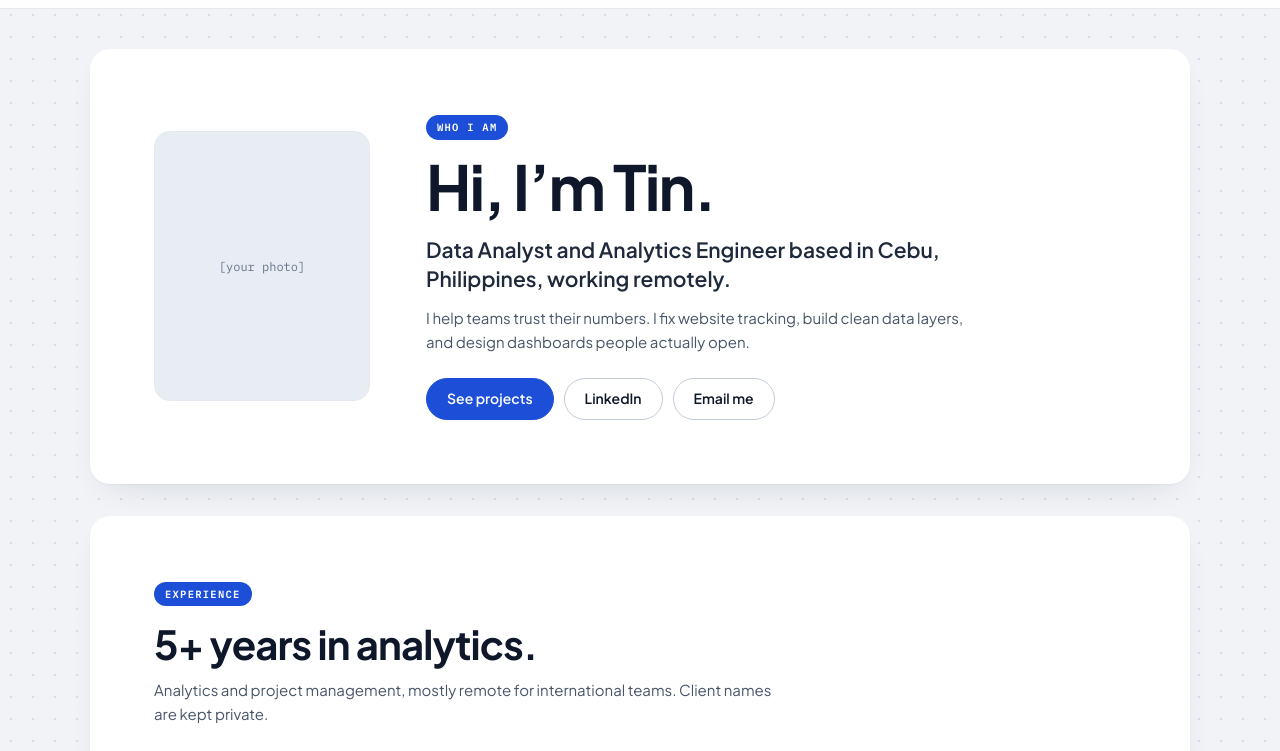
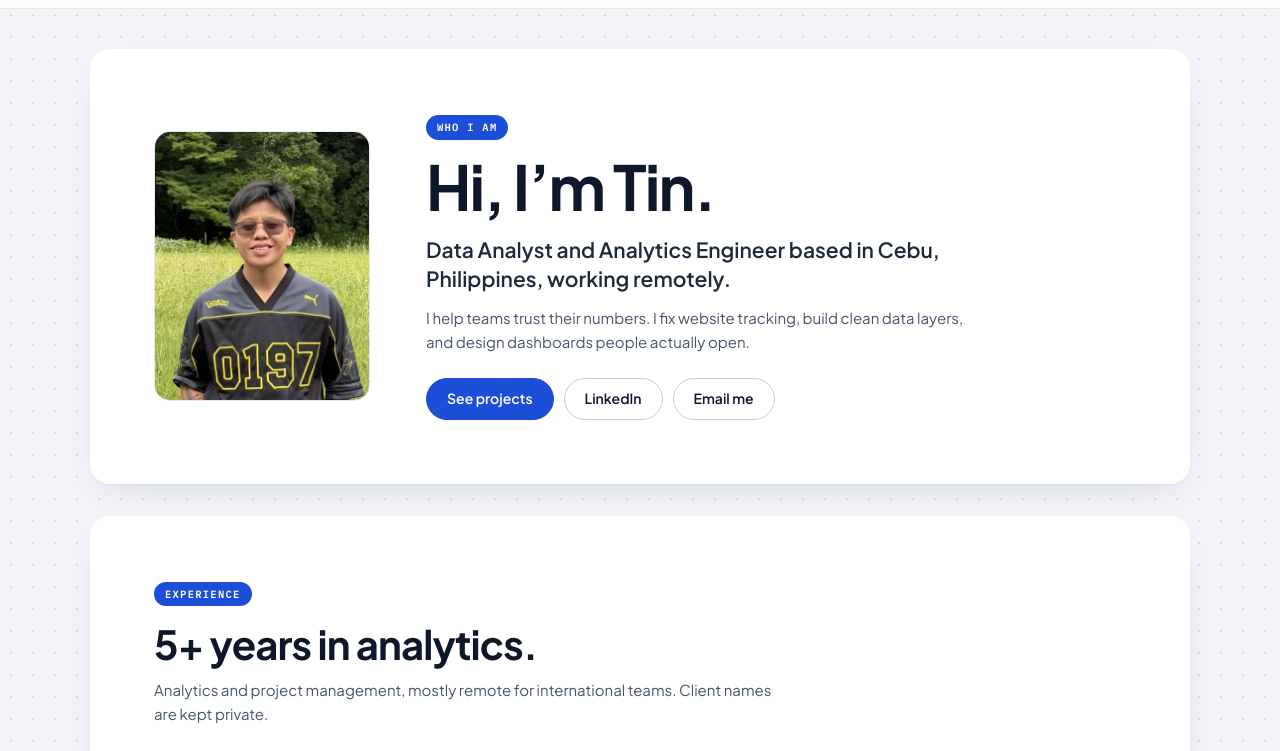
Before and after one commit to ccaballes/portfolio-cmic, a website: page src/index.html in a window 1280 px wide. Shown: the part 40-791 px from the top of the page. Drawn offline with Linux system fonts and the light colour scheme.

Commit message:
Add profile photo to the hero
- tin.webp: cropped to 4:5, 432 x 540 (2x display size), WebP at about
  41 KB, with all photo metadata removed
- Loads with high priority since it is on the first screen
- .photo now sets height: auto so the 4:5 frame overrides the img
  height attribute (it rendered stretched without it)
- README checklist: photo item removed

Co-Authored-By: Claude Opus 5.5 <noreply@anthropic.com>
Claude-Session: https://claude.ai/code/session_01MzfDM4oWcMMty1nKKQYi7L

```diff
--- a/src/index.html
+++ b/src/index.html
@@ -41,9 +41,9 @@
 
   <!-- ============================== HERO ============================== -->
   <section class="card hero" id="top" aria-labelledby="hero-title">
-    <!-- To add your photo, save it as src/assets/img/tin.webp (about 432 x 540 px) and replace this div with:
-         <img class="photo" src="assets/img/tin.webp" alt="Tin Caballes" width="432" height="540" fetchpriority="high"> -->
-    <div class="photo" aria-hidden="true">[your photo]</div>
+    <!-- Photo is 432 x 540 (twice its on-screen size, so it stays sharp). It is on the first screen,
+         so it loads right away with high priority instead of lazily. To change it, replace tin.webp at the same size. -->
+    <img class="photo" src="assets/img/tin.webp" alt="Tin Caballes, smiling outdoors in front of a grassy field and trees" width="432" height="540" fetchpriority="high" decoding="async">
     <div class="hero-copy">
       <p class="pill">Who I am</p>
       <h1 id="hero-title">Hi, I’m Tin.</h1>
--- a/src/styles.css
+++ b/src/styles.css
@@ -223,17 +223,16 @@ h2 {
   gap: clamp(28px, 5vw, 56px);
 }
 
+/* height: auto lets the 4:5 frame win over the img's height attribute,
+   which is only there to reserve space before the image loads. */
 .photo {
   width: 100%;
+  height: auto;
   aspect-ratio: 4 / 5;
+  object-fit: cover;
   border-radius: 16px;
-  object-fit: cover;
+  border: 1px solid var(--line);
   background: #e8ecf3;
-  border: 1px solid var(--line);
-  display: grid;
-  place-items: center;
-  font: 400 12px var(--mono);
-  color: var(--muted);
 }
 
 h1 {
```
Also changed, not shown: README.md, src/assets/img/tin.webp (added).
